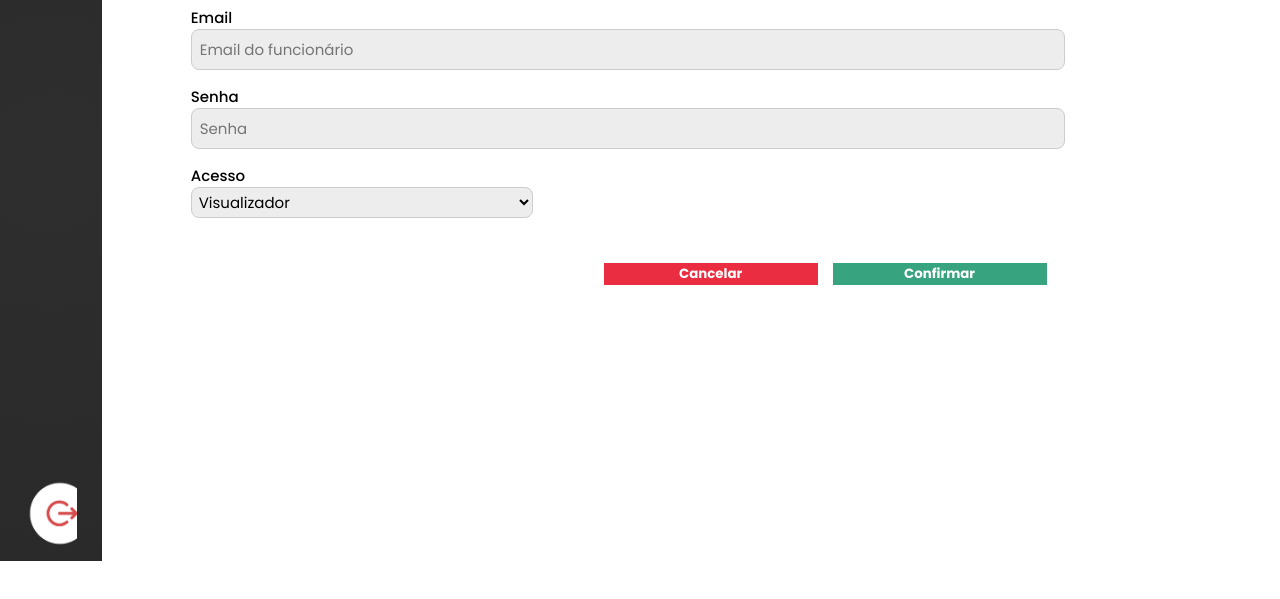
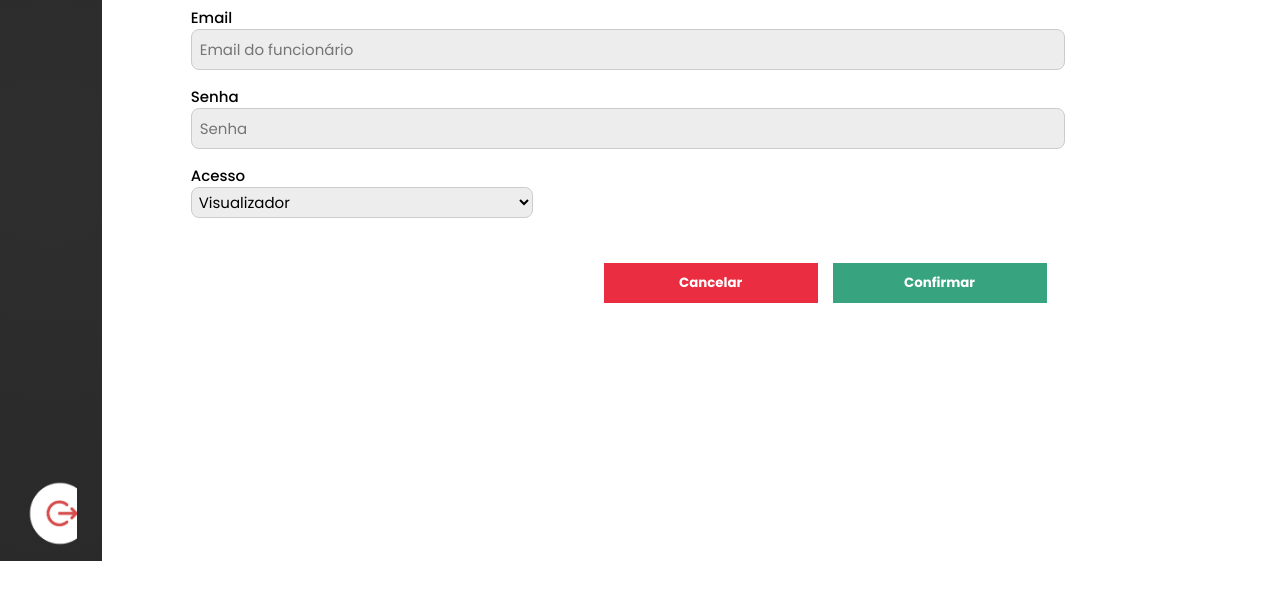
Before and after one commit to MiguelRamosSPTECH/ClimeTech, a plain HTML site: page dashboard/funcionarios/add_funcionario.html in a window 1280 px wide. Shown: the part 239-838 px from the top of the page. Drawn offline with Linux system fonts and the light colour scheme.

Commit message:
Update style.css tamanho botão

```diff
--- a/dashboard/funcionarios/style.css
+++ b/dashboard/funcionarios/style.css
@@ -437,7 +437,7 @@ table td {
    font-weight: 700;
    color: white;
    width: 25%;
-   height: 50%;
+   height: 40px;
    outline: none;
    border: none;
    cursor: pointer;
```
